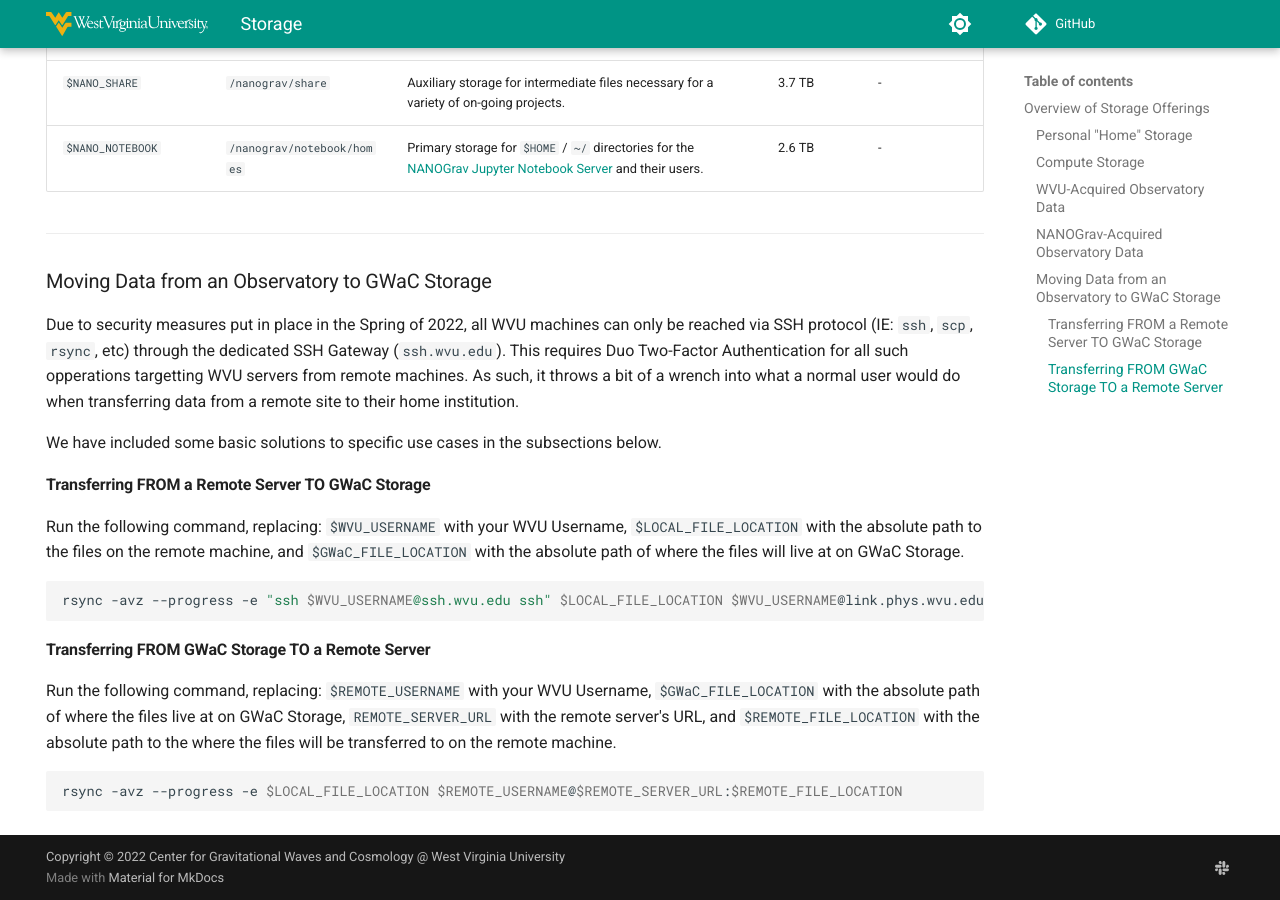
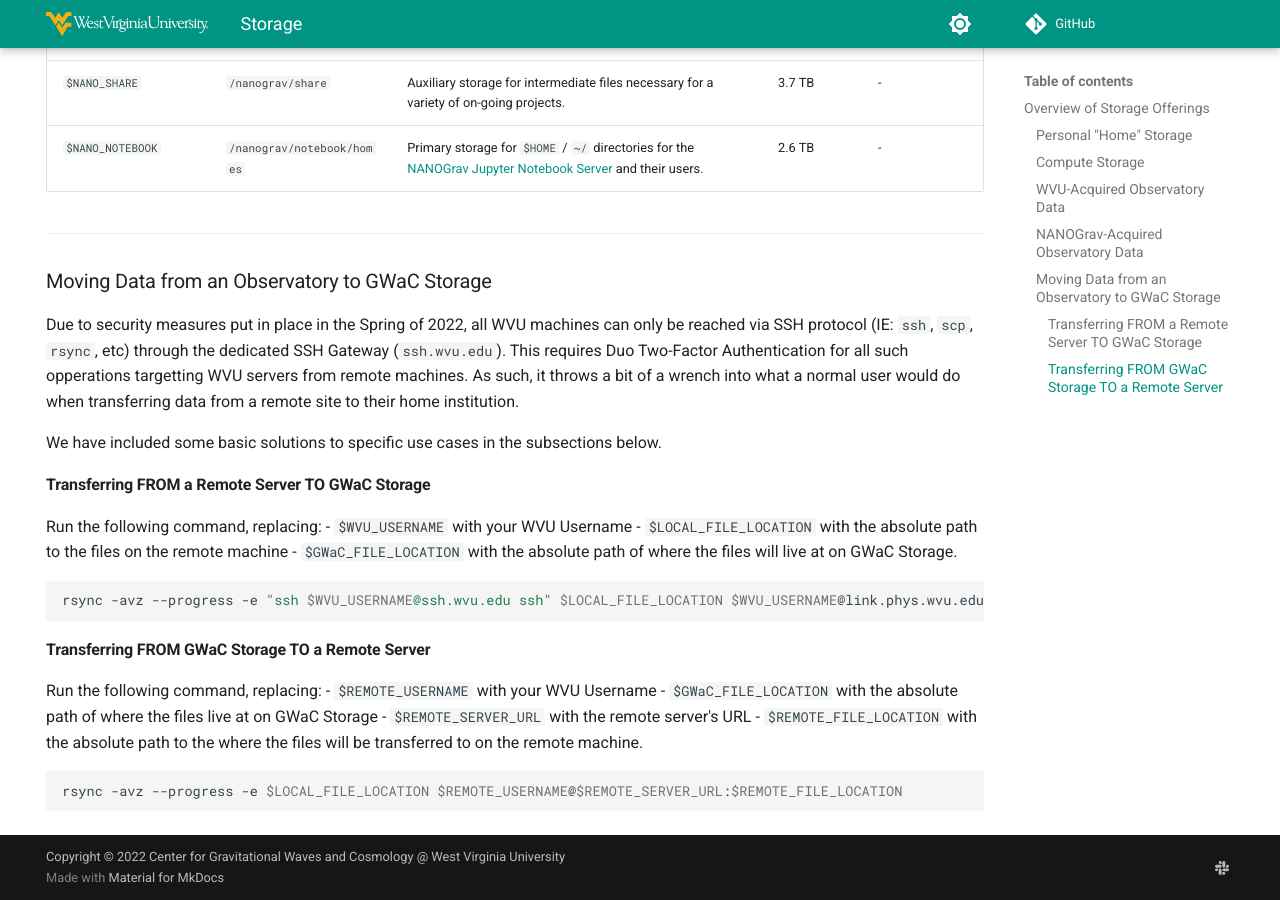
Before and after one commit to WVU-GWaC/hpc-docs, an MkDocs documentation site: the page built from docs/Storage.md, in a window 1280 px wide and 900 px high, scrolled down 2672 px. Built offline with MkDocs 1.6.1 and Material for MkDocs 9.7.7, drawn with Linux system fonts in a browser that asks for light colours; comment, search, counter and statistics services are not loaded.

Commit message:
Update Storage.md

````diff
--- a/docs/Storage.md
+++ b/docs/Storage.md
@@ -87,13 +87,22 @@
 
 #### Transferring FROM a Remote Server TO GWaC Storage
 
-Run the following command, replacing: `$WVU_USERNAME` with your WVU Username, `$LOCAL_FILE_LOCATION` with the absolute path to the files on the remote machine, and `$GWaC_FILE_LOCATION` with the absolute path of where the files will live at on GWaC Storage.
+Run the following command, replacing:
+  - `$WVU_USERNAME` with your WVU Username
+  - `$LOCAL_FILE_LOCATION` with the absolute path to the files on the remote machine
+  - `$GWaC_FILE_LOCATION` with the absolute path of where the files will live at on GWaC Storage.
+
 ```bash
 rsync -avz --progress -e "ssh $WVU_USERNAME@ssh.wvu.edu ssh" $LOCAL_FILE_LOCATION $WVU_USERNAME@link.phys.wvu.edu:$GWaC_FILE_LOCATION
 ```
 
 #### Transferring FROM GWaC Storage TO a Remote Server
-Run the following command, replacing: `$REMOTE_USERNAME` with your WVU Username, `$GWaC_FILE_LOCATION` with the absolute path of where the files live at on GWaC Storage, `REMOTE_SERVER_URL` with the remote server's URL, and `$REMOTE_FILE_LOCATION` with the absolute path to the where the files will be transferred to on the remote machine.
+Run the following command, replacing:
+  - `$REMOTE_USERNAME` with your WVU Username
+  - `$GWaC_FILE_LOCATION` with the absolute path of where the files live at on GWaC Storage
+  - `$REMOTE_SERVER_URL` with the remote server's URL
+  - `$REMOTE_FILE_LOCATION` with the absolute path to the where the files will be transferred to on the remote machine.
+
 ```bash
 rsync -avz --progress -e $LOCAL_FILE_LOCATION $REMOTE_USERNAME@$REMOTE_SERVER_URL:$REMOTE_FILE_LOCATION
 ```
````
